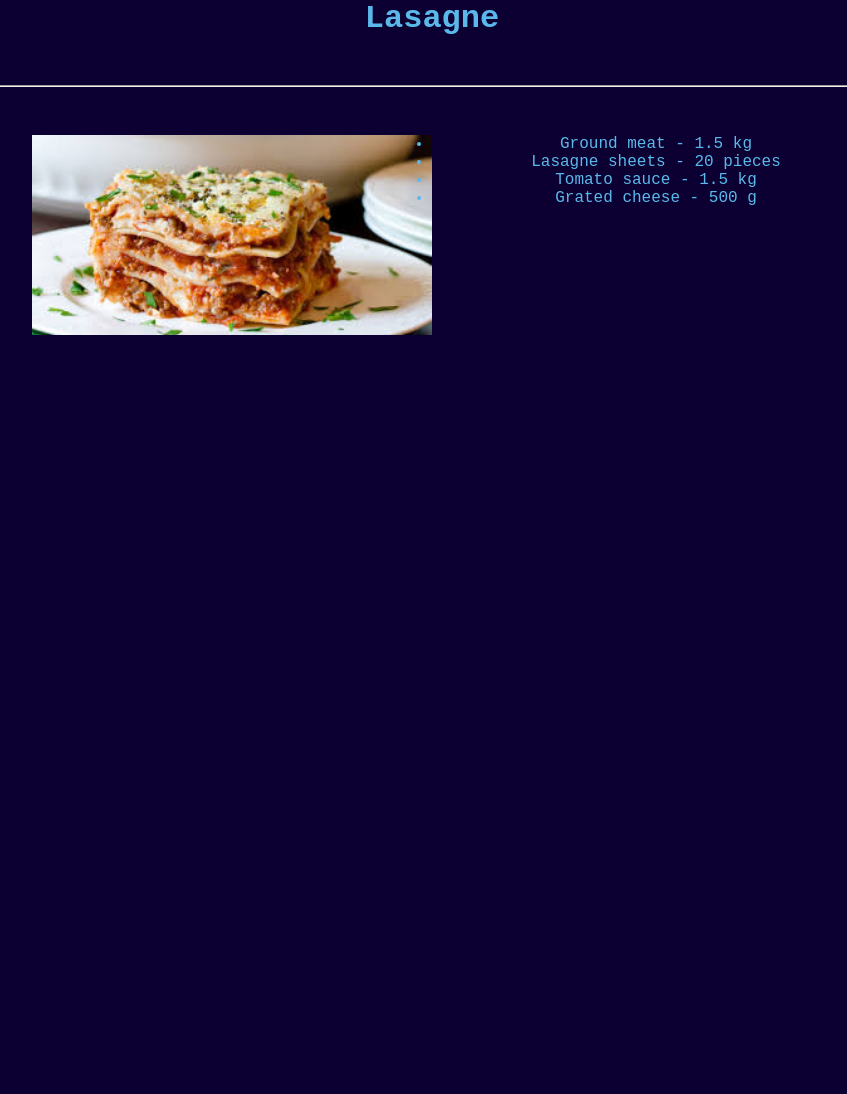
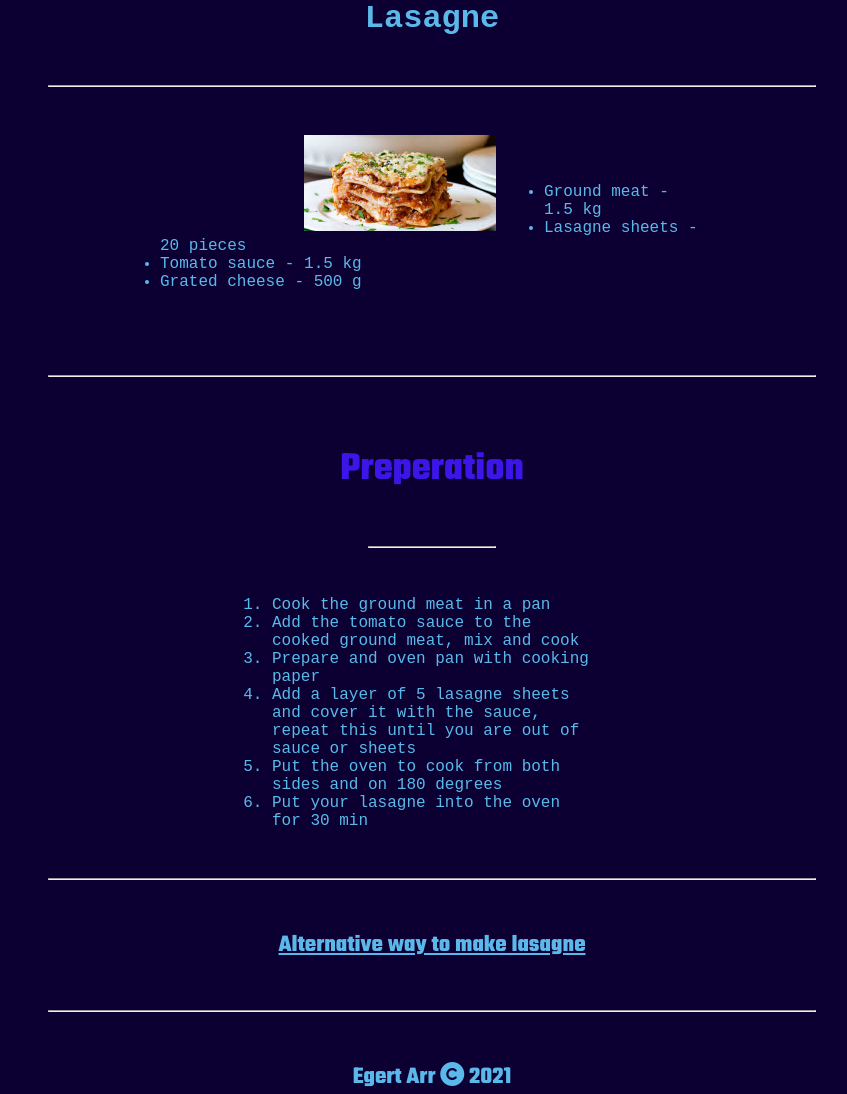
Before and after one commit to Egert4rr/RetseptiVeebileft, a plain HTML site: page index.html in a window 1280 px wide. Shown: the whole page, without its empty margins (208-1055 px from the left). Before the commit the page ends 800 px from the top, so only its background shows below. Drawn offline with Linux system fonts and the light colour scheme; a web font is replaced by a local one.

Commit message:
Valmis Page

```diff
--- a/CSS/style.css
+++ b/CSS/style.css
@@ -1,6 +1,6 @@
 @import url('https://fonts.googleapis.com/css2?family=Azeret+Mono:wght@500&family=Teko:wght@700&display=swap');
 :root {
-    --headings: #3500D3;
+    --headings: #3c15e9;
     --text: #5AB9EA;
     --background: #0C0032;
     --headings-font-familiy: 'Teko', sans-serif;
@@ -13,30 +13,66 @@
 }
 body {
     background-color: var(--background);
-    text-align: center;
     font-family: var(--text-font-familiy);
     color: var(--text);
 }
+
+h1 {
+    text-align: center;
+}
+
 h2 {
+    text-align: center;
     color: var(--headings);
     font-family: var(--headings-font-familiy);
     font-size: 2.5rem;
-    padding-bottom: 1rem;
+    padding-top: 1rem;
 }
 p {
     line-height: 2;
 }
 hr {
+    width: 60%;
     color: var(--text);
     margin: 3rem auto;
 }
 .Ingredients-Tbl {
-    width: 70%;
+    width: 50%;
+    height: 192px;
     margin: 0 auto;
 }
 
+.Ingredients-Ul {
+    padding: 3rem;
+}
+
 .Ingredients-Tbl img {
-    width: 400px;
+    width: 30%;
     float: left;
-    margin-left: 3rem;
+    margin-right: 3rem;
+    margin-left: 12rem;
 }
+
+.Preperation hr {
+    width: 40%;
+}
+
+.Preperation {
+    width: 25%;
+    margin: 0 auto;
+}
+
+.Hyperlink {
+    font-family: var(--headings-font-familiy);
+    text-align: center;
+    display: block;
+    color: var(--text);
+    font-size: 1.5rem;
+}
+
+footer {
+    font-family: var(--headings-font-familiy);
+    display: block;
+    text-align: center;
+    font-size: 1.5rem;
+}
--- a/index.html
+++ b/index.html
@@ -16,15 +16,42 @@
 
         <img src="img/lasagna.jpg" alt="Pic Of Lasagne">
 
-        <ul>
+        <ul class="Ingredients-Ul">
             <li>Ground meat - 1.5 kg</li>
             <li>Lasagne sheets - 20 pieces</li>
             <li>Tomato sauce - 1.5 kg</li>
             <li>Grated cheese - 500 g</li>
         </ul>
 
+    </div>
+
+    <hr>
+
+    <h2>Preperation</h2>
 
 
+    <div class="Preperation">
+
+        <hr>
+
+        <ol>
+            <li>Cook the ground meat in a pan</li>
+            <li>Add the tomato sauce to the cooked ground meat, mix and cook</li>
+            <li>Prepare and oven pan with cooking paper</li>
+            <li>Add a layer of 5 lasagne sheets and cover it with the sauce, repeat this until you are out of sauce or sheets</li>
+            <li>Put the oven to cook from both sides and on 180 degrees</li>
+            <li>Put your lasagne into the oven for 30 min</li>
+        </ol>
+
     </div>
+
+    <hr>
+
+    <a class="Hyperlink" href="https://www.allrecipes.com/recipe/23600/worlds-best-lasagna/">Alternative way to make lasagne</a>
+
+    <hr>
+
+    <footer> Egert Arr <i class="fas fa-copyright" ></i> 2021</footer>
+
 </body>
 </html>
```
